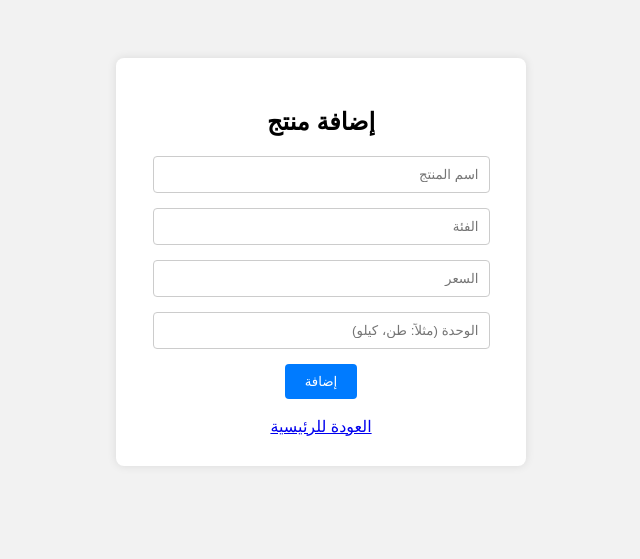
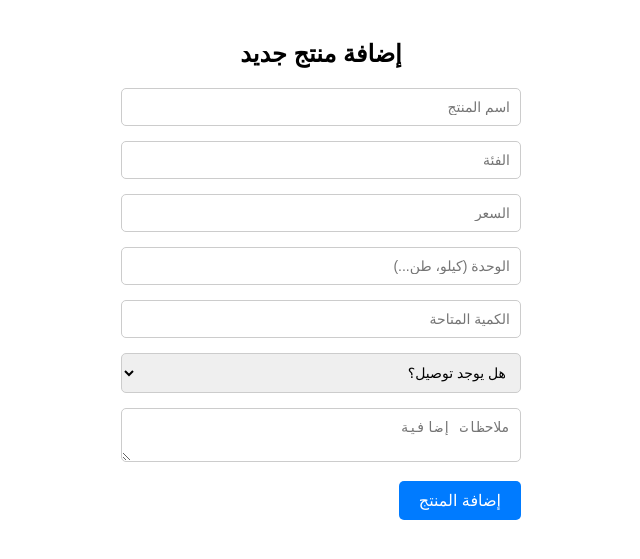
Before and after one commit to Aljaili-Elsmani/Crops-hunter, a Flask app: page /add in a window 1280 px wide. Shown: the top 559 px of the page, without its empty margins (319-959 px from the left). Run offline with Flask 3, Linux system fonts and the light colour scheme; the visitor is signed in with stand-in values (Sample User, id 1).

Commit message:
Update add_product.html

```diff
--- a/templates/add_product.html
+++ b/templates/add_product.html
@@ -4,42 +4,34 @@
     <meta charset="UTF-8">
     <title>إضافة منتج - Crops Hunter</title>
     <style>
-        body {
-            background-color: #f2f2f2;
-            font-family: Arial, sans-serif;
-            text-align: center;
-            padding-top: 50px;
-        }
-        .form-box {
-            background-color: #ffffff;
-            margin: auto;
-            padding: 30px;
-            width: 350px;
-            border-radius: 8px;
-            box-shadow: 0 0 10px rgba(0,0,0,0.1);
-        }
-        input[type="text"] {
-            width: 90%;
+        body { font-family: Arial; direction: rtl; margin: 40px; }
+        form { max-width: 400px; margin: auto; }
+        input, select, textarea {
+            width: 100%;
             padding: 10px;
             margin-bottom: 15px;
-            border-radius: 4px;
+            border-radius: 5px;
             border: 1px solid #ccc;
+            box-sizing: border-box;
+            font-size: 14px;
         }
         button {
             padding: 10px 20px;
             background-color: #007bff;
+            border: none;
             color: white;
-            border: none;
-            border-radius: 4px;
+            border-radius: 5px;
             cursor: pointer;
+            font-size: 16px;
         }
         button:hover {
             background-color: #0056b3;
         }
-        .message {
-            margin-bottom: 15px;
+        .messages {
+            max-width: 400px;
+            margin: 10px auto;
             padding: 10px;
-            border-radius: 4px;
+            border-radius: 5px;
         }
         .success {
             background-color: #d4edda;
@@ -52,28 +44,33 @@
     </style>
 </head>
 <body>
-    <div class="form-box">
-        <h2>إضافة منتج</h2>
 
-        <!-- رسائل النجاح أو الخطأ -->
+<h2 style="text-align:center;">إضافة منتج جديد</h2>
+
 {% with messages = get_flashed_messages(with_categories=true) %}
   {% if messages %}
+    <div class="messages">
       {% for category, message in messages %}
-              <div class="message {{ category }}">{{ message }}</div>
+        <div class="{{ category }}">{{ message }}</div>
       {% endfor %}
+    </div>
   {% endif %}
 {% endwith %}
 
 <form method="post">
-            <input type="text" name="name" placeholder="اسم المنتج" required><br>
-            <input type="text" name="category" placeholder="الفئة" required><br>
-            <input type="text" name="price" placeholder="السعر" required><br>
-            <input type="text" name="unit" placeholder="الوحدة (مثلاً: طن، كيلو)" ><br>
-            <button type="submit">إضافة</button>
+    <input type="text" name="name" placeholder="اسم المنتج" required>
+    <input type="text" name="category" placeholder="الفئة" required>
+    <input type="text" name="price" placeholder="السعر" required>
+    <input type="text" name="unit" placeholder="الوحدة (كيلو، طن...)" >
+    <input type="text" name="quantity" placeholder="الكمية المتاحة" >
+    <select name="delivery">
+        <option value="">هل يوجد توصيل؟</option>
+        <option value="نعم">نعم</option>
+        <option value="لا">لا</option>
+    </select>
+    <textarea name="notes" placeholder="ملاحظات إضافية"></textarea>
+    <button type="submit">إضافة المنتج</button>
 </form>
 
-        <br>
-        <a href="{{ url_for('index') }}">العودة للرئيسية</a>
-    </div>
 </body>
 </html>
```
Lines whose indentation alone changed are shown as unchanged.
